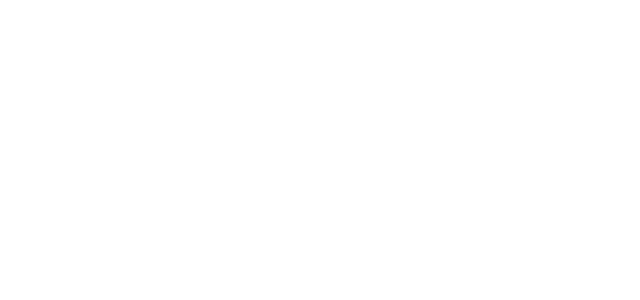
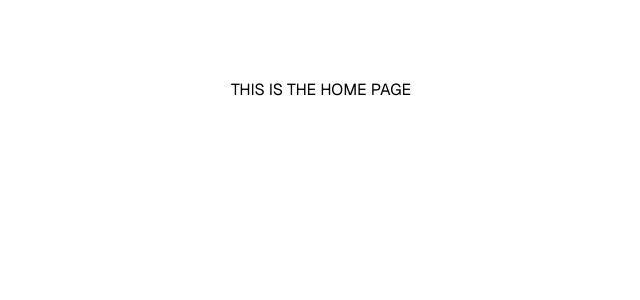
Before and after one commit to MatthewsRicky/PaymentSystems, a Next.js app: page / in a window 1280 px wide. Shown: the top 300 px of the page, without its empty margins (319-959 px from the left). Built offline with nearby package versions, Linux system fonts and the light colour scheme.

Commit message:
Cleaning the boiler plate from the home page

```diff
--- a/app/page.tsx
+++ b/app/page.tsx
@@ -3,7 +3,9 @@
 export default function Home() {
   return (
     <div className="grid grid-rows-[20px_1fr_20px] items-center justify-items-center min-h-screen p-8 pb-20 gap-16 sm:p-20 font-[family-name:var(--font-geist-sans)]">
-
+			<main>
+				<h1 className="uppercase">This is the home page</h1>
+			</main>
     </div>
   );
 }
```
